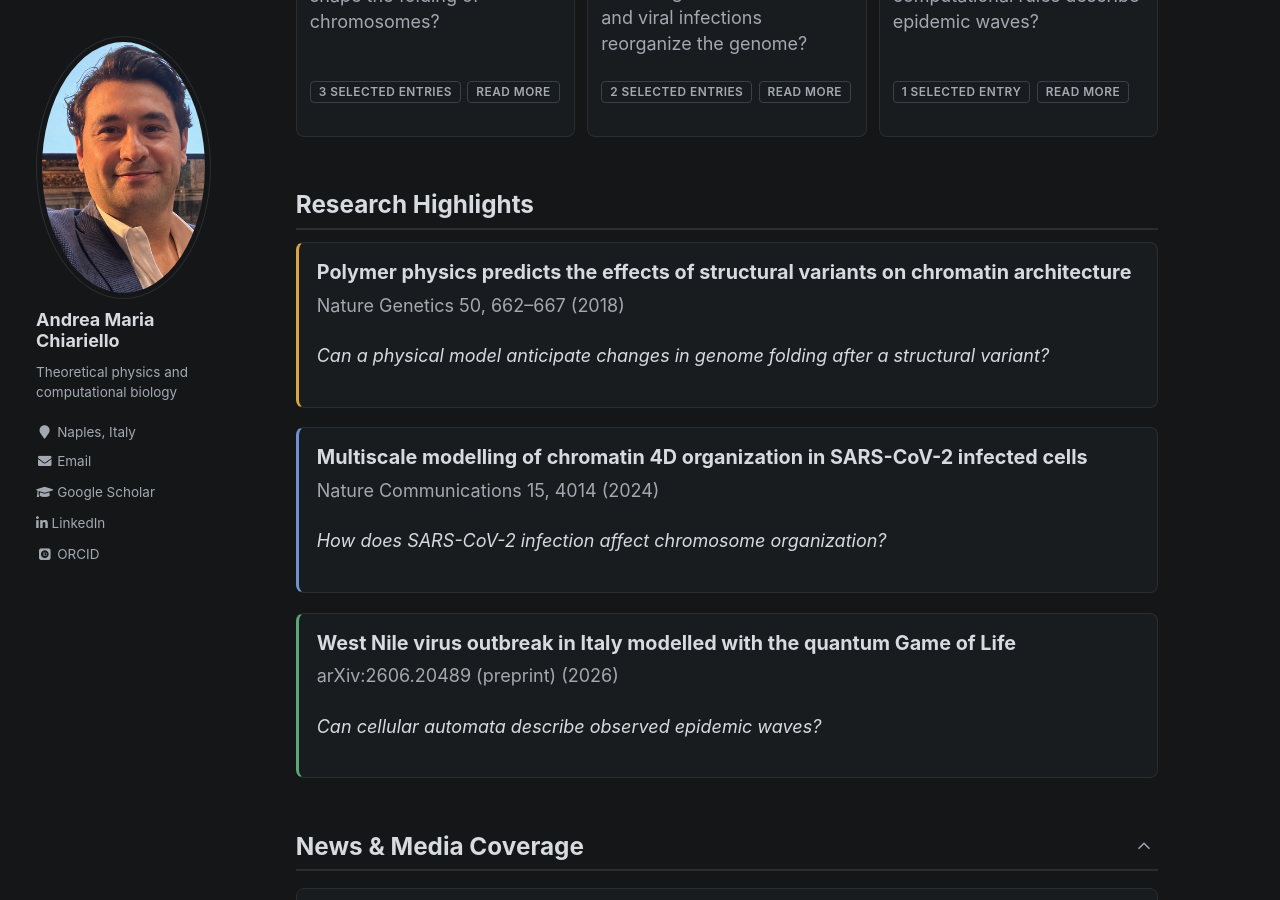
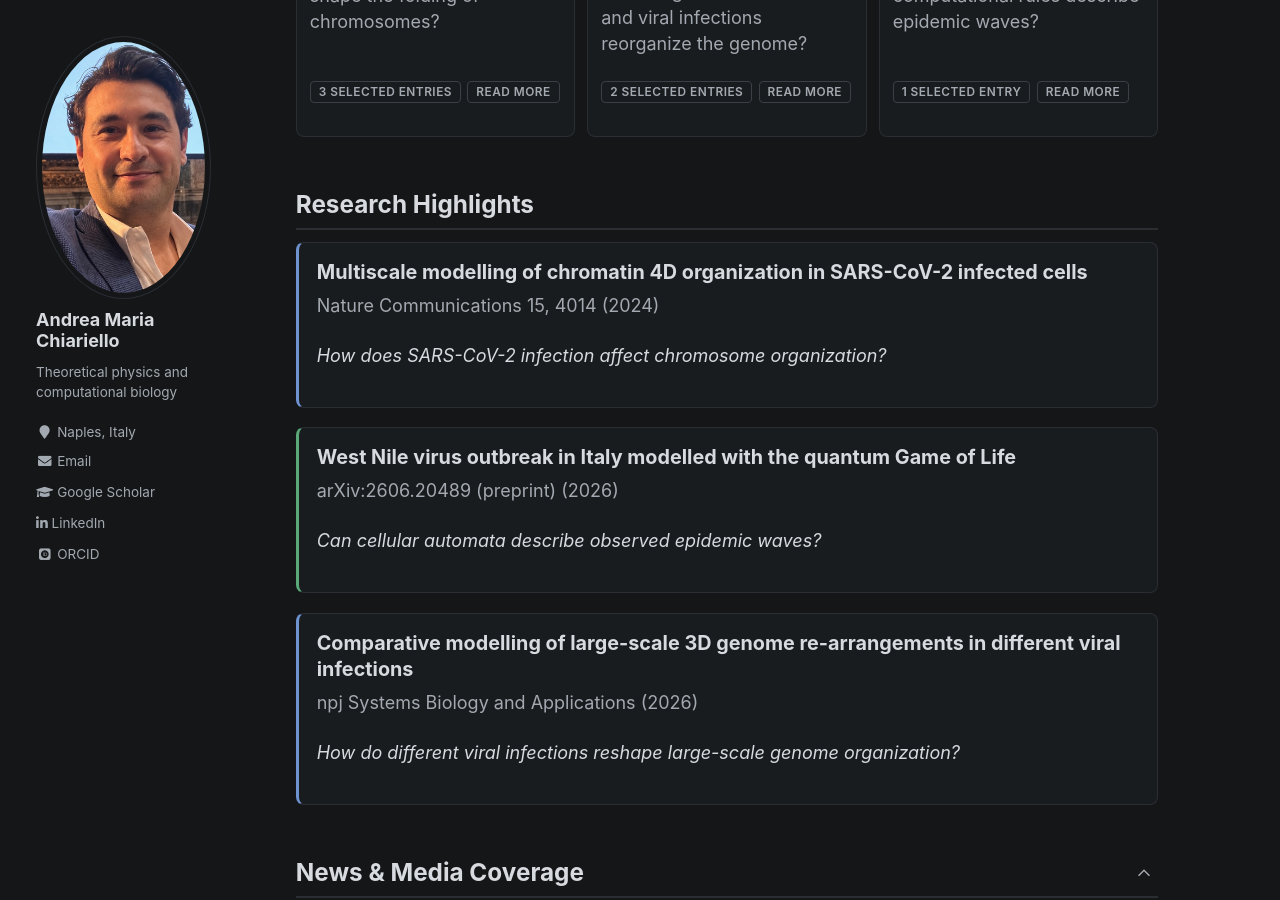
Before and after one commit to andreamariachiariello/andreamariachiariello.github.io, a Jekyll site: the page built from _pages/about.md, in a window 1280 px wide and 900 px high, scrolled down 401 px. Built offline with Jekyll 4.4.1, drawn with Linux system fonts in a browser that asks for light colours; some web fonts are replaced.

Commit message:
Update highlights.yml

```diff
--- a/_data/highlights.yml
+++ b/_data/highlights.yml
@@ -1,15 +1,17 @@
-- title: Polymer physics predicts the effects of structural variants on chromatin architecture
-  theme: genome
-  url: https://doi.org/10.1038/s41588-018-0098-8
-  meta: Nature Genetics 50, 662–667 (2018)
-  question: Can a physical model anticipate changes in genome folding after a structural variant?
-- title: Multiscale modelling of chromatin 4D organization in SARS-CoV-2 infected cells
+- title: "Multiscale modelling of chromatin 4D organization in SARS-CoV-2 infected cells"
   theme: disease
   url: https://doi.org/10.1038/s41467-024-48370-6
-  meta: Nature Communications 15, 4014 (2024)
-  question: How does SARS-CoV-2 infection affect chromosome organization?
-- title: West Nile virus outbreak in Italy modelled with the quantum Game of Life
+  meta: "Nature Communications 15, 4014 (2024)"
+  question: "How does SARS-CoV-2 infection affect chromosome organization?"
+
+- title: "West Nile virus outbreak in Italy modelled with the quantum Game of Life"
   theme: epidemics
   url: https://arxiv.org/abs/2606.20489
-  meta: arXiv:2606.20489 (preprint) (2026)
-  question: Can cellular automata describe observed epidemic waves?
+  meta: "arXiv:2606.20489 (preprint) (2026)"
+  question: "Can cellular automata describe observed epidemic waves?"
+
+- title: "Comparative modelling of large-scale 3D genome re-arrangements in different viral infections"
+  theme: disease
+  url: https://doi.org/10.1038/s41540-026-00822-z
+  meta: "npj Systems Biology and Applications (2026)"
+  question: "How do different viral infections reshape large-scale genome organization?"
```
